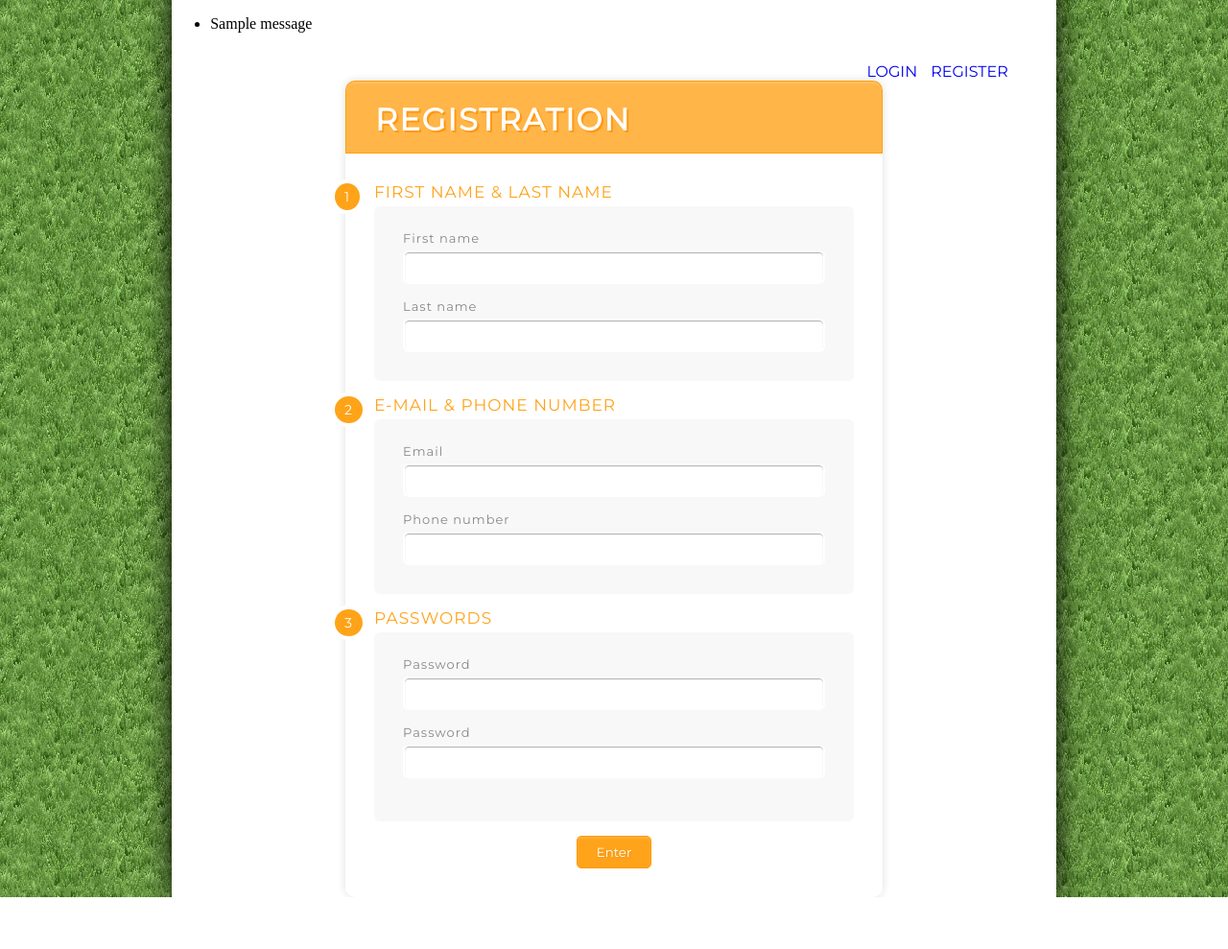
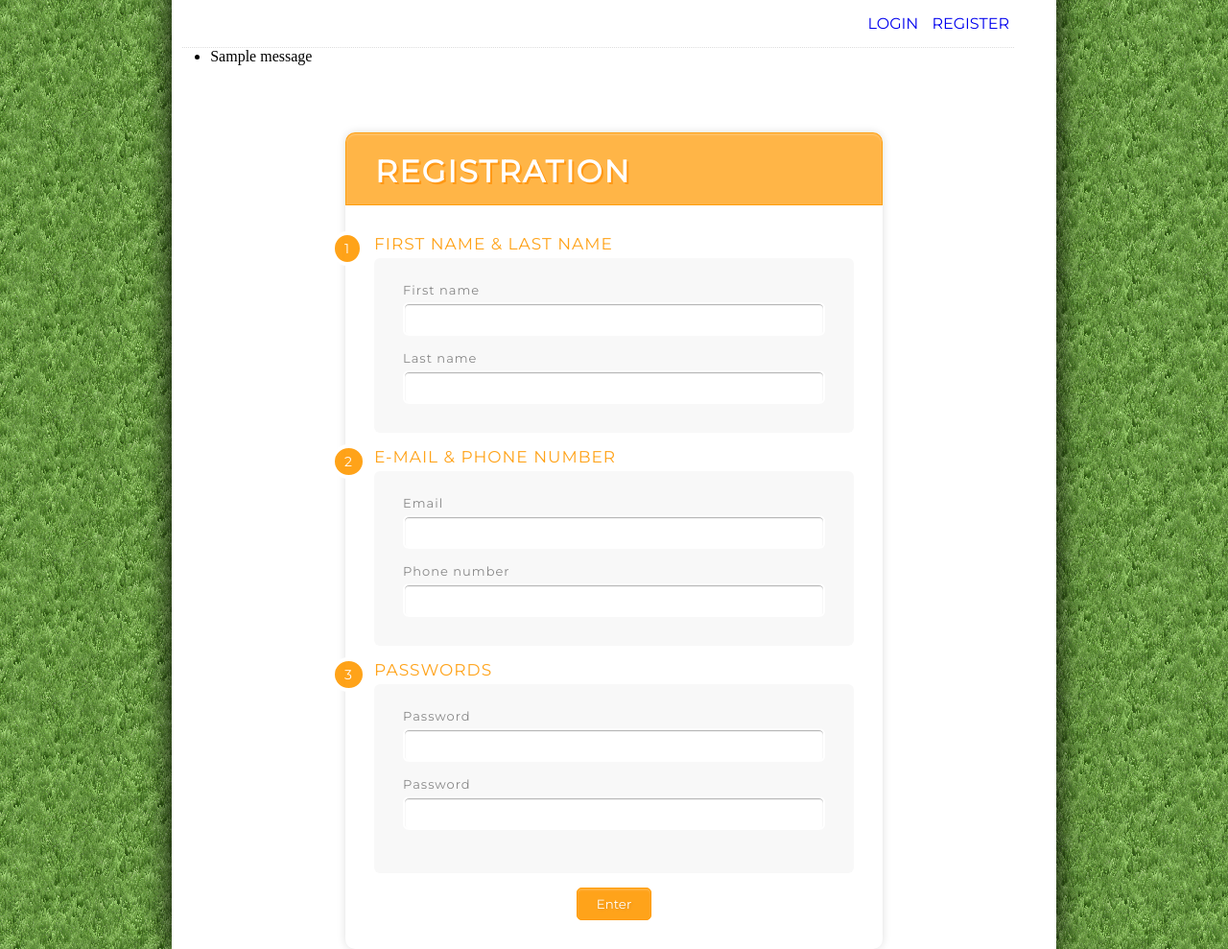
Before and after one commit to crypotex/taas, a Django app: template taas/user/templates/user_registration.html in a window 1280 px wide. Shown: the part 121-1110 px from the top of the page at 96% size. Before the commit the page ends 1056 px from the top, so only its background shows below. Run offline with Django 3.2, Linux system fonts and the light colour scheme; the template is opened without the code that fills it, so the values that code supplies are empty, except form fields; tables that the repository leaves empty hold one stand-in row (values such as "Sample post"); one stand-in notice (Sample message) is shown; form fields are guessed from the names that the template uses; some libraries are stand-ins or nearby versions.

Commit message:
Add a divider between menu and main content, remove action attribute from forms Issue #13

```diff
--- a/taas/static/css/main.css
+++ b/taas/static/css/main.css
@@ -101,6 +101,12 @@ p {
     margin: 10px;
 }
 
+.user-nav {
+    float: right;
+    width: 97%;
+    margin: auto 30px;
+    border-bottom: 1px dotted #dddddd;
+}
 .user-nav li {
     display: inline;
     font-family: 'Montserrat', sans-serif;
@@ -112,7 +118,7 @@ p {
 .user-nav ul {
     float: right;
     padding: 0;
-    margin: 15px 45px 0 auto;
+    margin: 15px auto;
     list-style-type: none;
 }
 
--- a/taas/templates/base.html
+++ b/taas/templates/base.html
@@ -21,7 +21,7 @@
                 <a href="http://taas.ee"><img alt="Tartu Agility Arenguselts" src="{% static 'img/logo.jpg' %}"></a>
             </div>
             <div class="navsmall">
-                <a href="https://www.facebook.com/pages/Tartu-Agility-Arenguselts/626675224051536?ref=hl&bookmark_t=page">
+                <a href="https://www.facebook.com/pages/Tartu-Agility-Arenguselts/626675224051536?ref=hl&amp;bookmark_t=page">
                     <img alt="Facebooki logo" src="{% static 'img/fblogo.png' %}"></a>
             </div>
             <div class="nav">
@@ -44,16 +44,7 @@
                 </ul>
             </div>
         </div>
-    </div>
-    {% if messages %}
-        <ul class="messages">
-            {% for message in messages %}
-                <li{% if message.tags %} class="{{ message.tags }}"{% endif %}>{{ message }}</li>
-            {% endfor %}
-        </ul>
-    {% endif %}
-
-    {% block nav %}
+            {% block nav %}
         {% if not user.is_authenticated %}
             <div class="user-nav">
                 <ul>
@@ -70,6 +61,14 @@
             </div>
         {% endif %}
     {% endblock nav %}
+    </div>
+    {% if messages %}
+        <ul class="messages">
+            {% for message in messages %}
+                <li{% if message.tags %} class="{{ message.tags }}"{% endif %}>{{ message }}</li>
+            {% endfor %}
+        </ul>
+    {% endif %}
 
     {% block content %}{% endblock content %}
     </body>
--- a/taas/user/static/css/user.css
+++ b/taas/user/static/css/user.css
@@ -1,7 +1,7 @@
 .register-form, .login-form {
     width: 500px;
     padding: 30px;
-    margin: 50px auto 0 auto;
+    margin: 70px auto 0 auto;
     border-radius: 10px;
     -webkit-border-radius: 10px;
     -moz-border-radius: 10px;
--- a/taas/user/templates/login.html
+++ b/taas/user/templates/login.html
@@ -25,7 +25,7 @@
         {% endif %}
     {% endif %}
 
-    <form method="POST" action="" class="login-form">{% csrf_token %}
+    <form method="POST" class="login-form">{% csrf_token %}
 
         <h1>{% trans 'Login' %}</h1>
 
--- a/taas/user/templates/user_registration.html
+++ b/taas/user/templates/user_registration.html
@@ -11,7 +11,7 @@
 {% endblock %}
 
 {% block content %}
-    <form method="POST" action="" class="register-form">{% csrf_token %}
+    <form method="POST" class="register-form">{% csrf_token %}
 
         <h1>{% trans 'Registration' %}</h1>
 
```
